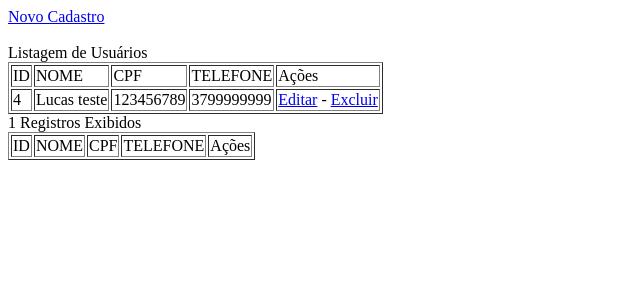
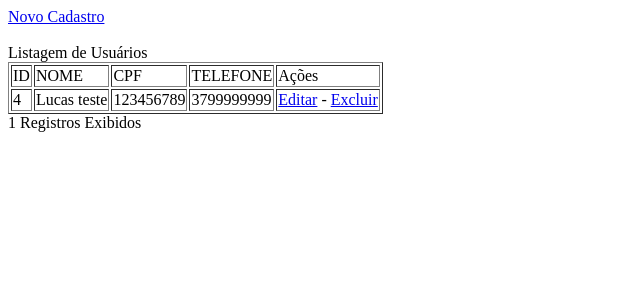
Before and after one commit to lbern4rdes/crud.php, a PHP site: page / in a window 1280 px wide. Shown: the top 300 px of the page, without its empty margins (0-640 px from the left). Run offline with PHP 8.4, Linux system fonts and the light colour scheme; data comes from the database, SQL or seed files in the repository.

Commit message:
Mudanças na index

```diff
--- a/index.php
+++ b/index.php
@@ -4,7 +4,8 @@ include_once "conexao.php";
 try {
   //execução da instrução
   $consulta = $conectar->query("SELECT * FROM usuario");
-
+  $consulta->execute();
+  // var_dump($consulta->execute());
   echo "<a href = 'formCadastro.php'>Novo Cadastro<a/><br><br>Listagem de Usuários";
   echo "<table border='1'><tr><td>ID</td><td>NOME</td><td>CPF</td><td>TELEFONE</td><td>Ações</td></tr>";
 
@@ -18,35 +19,3 @@ try {
 } catch(PDOException $e) {
     echo $e->getMessage();
 }
-
-?>
-<!DOCTYPE html>
-<html lang="pt-br">
-<head>
-  <meta charset="UTF-8">
-  <meta name="viewport" content="width=device-width, initial-scale=1.0">
-  <title>Tabela de usuários</title>
-</head>
-<body>
-  <table border='1'>
-    <tr>
-      <td>ID</td>
-      <td>NOME</td>
-      <td>CPF</td>
-      <td>TELEFONE</td>
-      <td>Ações</td>
-    </tr>
-
-    <?php while ($linha = $consulta->fetch(PDO::FETCH_ASSOC)) { var_dump($linha); ?>
-    vard
-    <tr>
-      <td>ID</td>
-      <td><?= $linha["nome"];?></td>
-      <td>CPF</td>
-      <td>TELEFONE</td>
-      <td>Ações</td>
-    </tr>
-    <?php }?>
-  </table>
-</body>
-</html>
```
